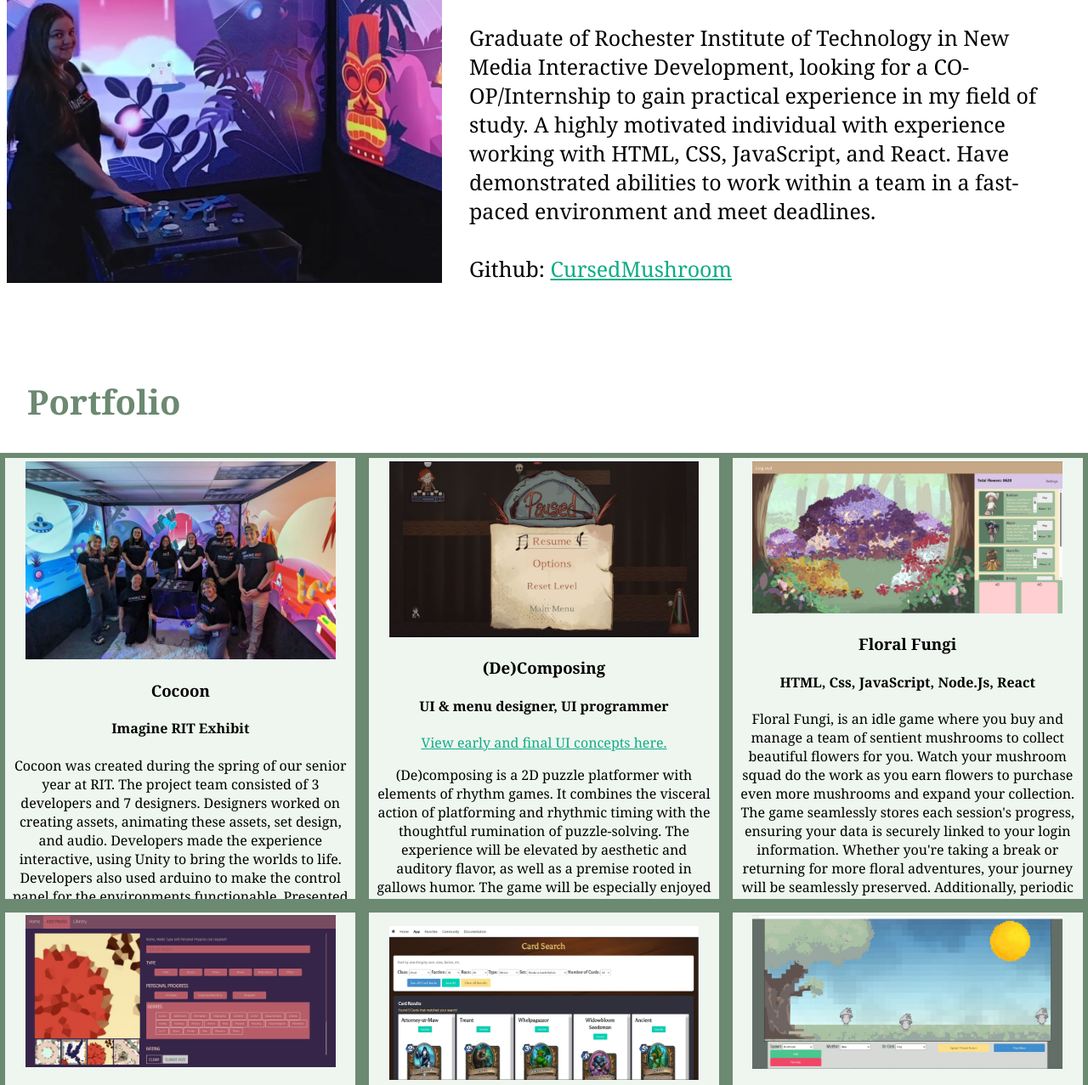
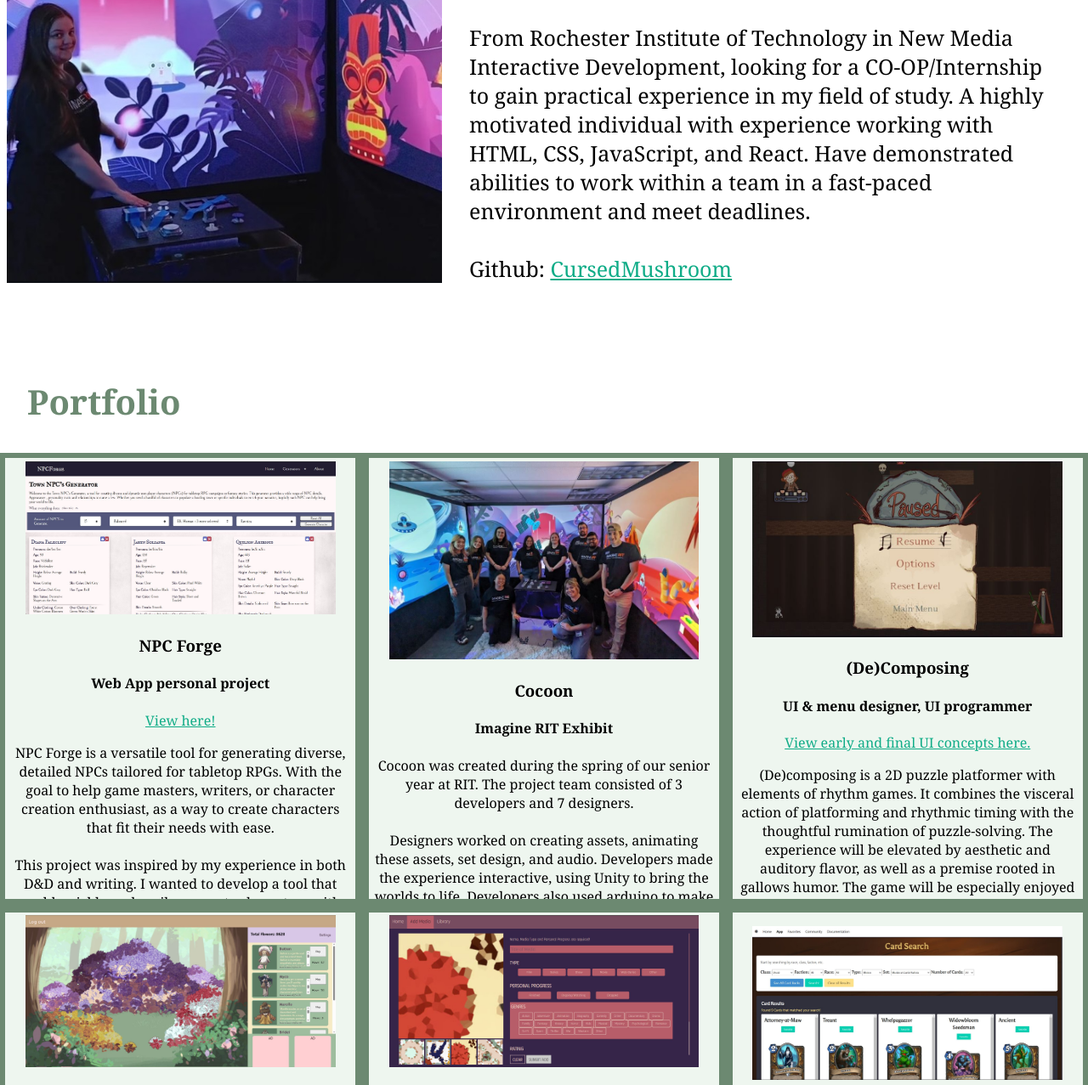
Before and after one commit to CursedMushroom/CursedMushroom-portfolio, a plain HTML site: page index.html in a window 1280 px wide. Shown: the part 299-1576 px from the top of the page at 85% size. Drawn offline with Linux system fonts and the light colour scheme; a web font is replaced by a local one.

Commit message:
Updated resume and added npcForge

```diff
--- a/index.html
+++ b/index.html
@@ -34,12 +34,11 @@
         <img id="abt-img" src="images/port-img3.jpg" alt="">
         <div id="abt-text">
             <h1 id="abt-title"></h1>
-            Graduate of Rochester Institute of Technology in New Media Interactive Development,
-            looking for a
-            CO-OP/Internship to gain practical experience in my field of study. A highly motivated individual with
+            From Rochester Institute of Technology in New Media Interactive Development,
+            looking for a CO-OP/Internship to gain practical experience in my field of study. A highly motivated
+            individual with
             experience working with HTML, CSS, JavaScript, and React. Have demonstrated abilities to work within a team
-            in
-            a fast-paced environment and meet deadlines.
+            in a fast-paced environment and meet deadlines.
 
             <br><br>
             Github: <a href="https://github.com/CursedMushroom">CursedMushroom</a>
@@ -50,13 +49,32 @@
         <h2 id="portfolio-title">Portfolio</h2>
         <section id="portfolio">
             <section id="project">
+                <img src="images/npcForge.JPG" alt="NPCForge general npc page">
+                <h3>NPC Forge</h3>
+                <h4>Web App personal project</h4>
+                <a href="https://cursedmushroom.github.io/NPCForge/">View here!</a>
+
+                <p>NPC Forge is a versatile tool for generating diverse, detailed NPCs tailored for tabletop RPGs.
+                    With the goal to help game masters, writers, or character creation enthusiast, as a way to create
+                    characters that fit their needs with ease.
+                    <br><br>
+                    This project was inspired by my experience in both D&D and writing. I wanted to develop a tool that
+                    could quickly and easily generate characters with enough detail to feel authentic, while also
+                    offering the flexibility to expand on them or use them as-is.
+
+                    Ive been working on this project on my own since 2024 and updating it with new genration options and
+                    other ideas I have for it.
+                </p>
+            </section>
+
+            <section id="project">
                 <img src="images/Imagine-group.JPG" alt="Imagine Group">
                 <h3>Cocoon</h3>
                 <h4>Imagine RIT Exhibit</h4>
                 <p>Cocoon was created during the spring of our senior year at RIT. The project team consisted of 3
                     developers and 7 designers.
 
-
+                    <br><br>
                     Designers worked on creating assets, animating these assets, set design, and audio. Developers made
                     the experience interactive, using Unity to bring the worlds to life. Developers also used arduino to
                     make the control panel for the environments functionable.
@@ -77,7 +95,7 @@
                     experience will be elevated by aesthetic and auditory flavor, as well as a premise rooted in gallows
                     humor. The game will be especially enjoyed by fans of casual puzzle games or lovers of music, though
                     it will also serve as a great introduction to either.
-
+                    <br><br>
                     The game is currently in development and an offical release date is unknown. Though a Demo can be
                     found on Itch.io</p>
 
@@ -201,8 +219,8 @@
                 <h3>Art</h3>
                 <h4>Digital and traditonal</h4>
                 <p>An organized place to put the art I've made, for the ones I've used in my projects and the ones I've
-                    made for fun. Some art can also be found <a href="https://www.instagram.com/curs3d.pige0n/"
-                        target="_blank">@curs3d.pige0n</a> on Instagram</p>
+                    made for fun. Some art can also be found <a href="https://cara.app/cursedpigeon"
+                        target="_blank">@cursedpigeon</a> on Cara</p>
                 <a href="https://osl2877.wixsite.com/art-portfolio" target="_blank">View
                     Here</a>
             </section>
@@ -213,7 +231,7 @@
     <h2 id="resume-title">Resume</h2>
     <section id="info">
         <section id="resume">
-            <iframe src="CO_OP Resume-Lewis.pdf"></iframe>
+            <iframe src="Lewis-Resume.pdf"></iframe>
         </section>
     </section>
 
@@ -222,7 +240,7 @@
         <h3>Contact</h3>
         <p>Email: osl2877@g.rit.edu</p>
         <p>Phone: (518)538-2339</p>
-        <p><a href="CO_OP Resume-Lewis.pdf" target="_blank">Resume</a></p>
+        <p><a href="Lewis-Resume.pdf" target="_blank">Resume</a></p>
     </footer>
 
     <script src="name.js"></script>
```
Also changed, not shown: images/npcForge.JPG (added), 3 other files.
